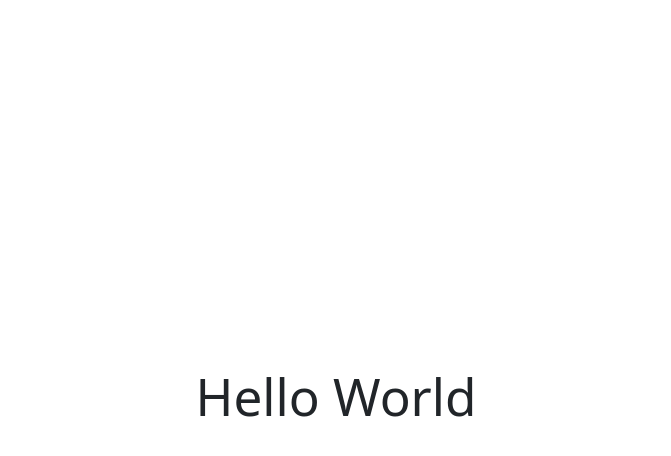
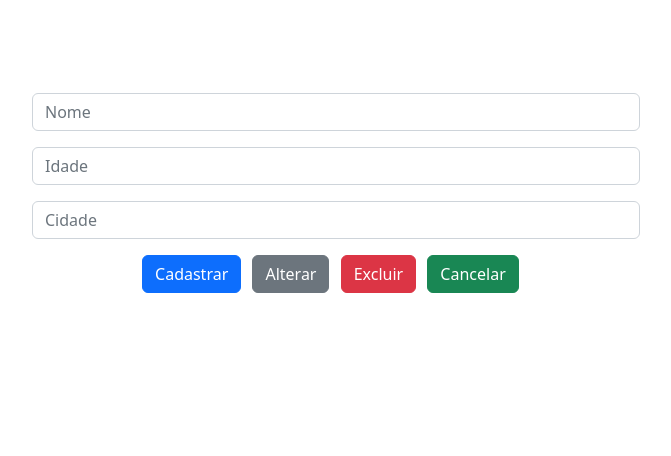
Before and after one commit to edsonfreitas/Grud_Hooks_ReactJs, a React (Vite) app: page / in a window 1280 px wide. Shown: the top 456 px of the page, without its empty margins (304-975 px from the left). Built offline with nearby package versions, Linux system fonts and the light colour scheme.

Commit message:
Developed Form component with styling.

```diff
--- a/src/App.css
+++ b/src/App.css
@@ -1,41 +1,18 @@
 #root {
   max-width: 1280px;
-  margin: 0 auto;
+  heigth: 100vh;
   padding: 2rem;
   text-align: center;
 }
 
-.logo {
-  height: 6em;
-  padding: 1.5em;
-  will-change: filter;
+form{
+  width: 50%;
+  margin: 5% auto;
 }
-.logo:hover {
-  filter: drop-shadow(0 0 2em #646cffaa);
-}
-.logo.react:hover {
-  filter: drop-shadow(0 0 2em #61dafbaa);
+form input{
+  margin-top: 1rem;
 }
 
-@keyframes logo-spin {
-  from {
-    transform: rotate(0deg);
-  }
-  to {
-    transform: rotate(360deg);
-  }
+form input[type='button']{
+  margin-right: 0.7rem;
 }
-
-@media (prefers-reduced-motion: no-preference) {
-  a:nth-of-type(2) .logo {
-    animation: logo-spin infinite 20s linear;
-  }
-}
-
-.card {
-  padding: 2em;
-}
-
-.read-the-docs {
-  color: #888;
-}
--- a/src/App.jsx
+++ b/src/App.jsx
@@ -1,12 +1,14 @@
 import { useState } from 'react'
 import './App.css'
 
+//importação de Componentes
+import { Formulario } from './Components/Form/'
 function App() {
   const [count, setCount] = useState(0)
 
   return (
     <div className="App">
-      <h1>Hello World</h1>
+      <Formulario />
     </div>
   )
 }
--- /dev/null
+++ b/src/Components/Form/index.jsx
@@ -0,0 +1,19 @@
+import React from "react";
+
+export function Formulario(){
+
+    return(
+        <>
+         <form action="">
+            <input type="text" placeholder="Nome" className="form-control"/>
+            <input type="text" placeholder="Idade" className="form-control"/>
+            <input type="text" placeholder="Cidade" className="form-control"/>
+
+            <input type="button" value='Cadastrar' className="btn btn-primary"/>
+            <input type="button" value='Alterar' className="btn btn-secondary"/>
+            <input type="button" value='Excluir' className="btn btn-danger"/>
+            <input type="button" value='Cancelar' className="btn btn-success"/>
+         </form>
+        </>
+    )
+}
--- a/src/index.css
+++ /dev/null
@@ -1,70 +0,0 @@
-:root {
-  font-family: Inter, Avenir, Helvetica, Arial, sans-serif;
-  font-size: 16px;
-  line-height: 24px;
-  font-weight: 400;
-
-  color-scheme: light dark;
-  color: rgba(255, 255, 255, 0.87);
-  background-color: #242424;
-
-  font-synthesis: none;
-  text-rendering: optimizeLegibility;
-  -webkit-font-smoothing: antialiased;
-  -moz-osx-font-smoothing: grayscale;
-  -webkit-text-size-adjust: 100%;
-}
-
-a {
-  font-weight: 500;
-  color: #646cff;
-  text-decoration: inherit;
-}
-a:hover {
-  color: #535bf2;
-}
-
-body {
-  margin: 0;
-  display: flex;
-  place-items: center;
-  min-width: 320px;
-  min-height: 100vh;
-}
-
-h1 {
-  font-size: 3.2em;
-  line-height: 1.1;
-}
-
-button {
-  border-radius: 8px;
-  border: 1px solid transparent;
-  padding: 0.6em 1.2em;
-  font-size: 1em;
-  font-weight: 500;
-  font-family: inherit;
-  background-color: #1a1a1a;
-  cursor: pointer;
-  transition: border-color 0.25s;
-}
-button:hover {
-  border-color: #646cff;
-}
-button:focus,
-button:focus-visible {
-  outline: 4px auto -webkit-focus-ring-color;
-}
-
-@media (prefers-color-scheme: light) {
-  :root {
-    color: #213547;
-    background-color: #ffffff;
-  }
-  a:hover {
-    color: #747bff;
-  }
-  button {
-    background-color: #f9f9f9;
-  }
-}
--- a/src/main.jsx
+++ b/src/main.jsx
@@ -1,7 +1,7 @@
 import React from 'react'
 import ReactDOM from 'react-dom/client'
 import App from './App'
-import './index.css'
+
 
 ReactDOM.createRoot(document.getElementById('root')).render(
   <React.StrictMode>
```
